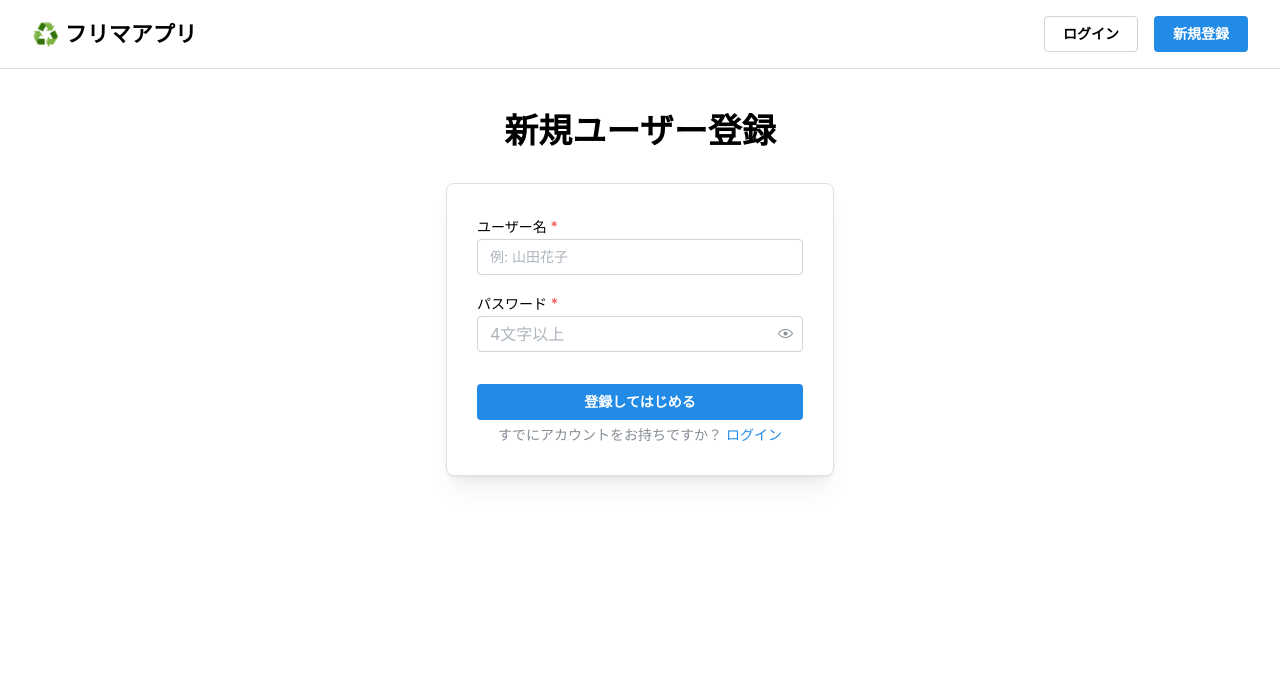
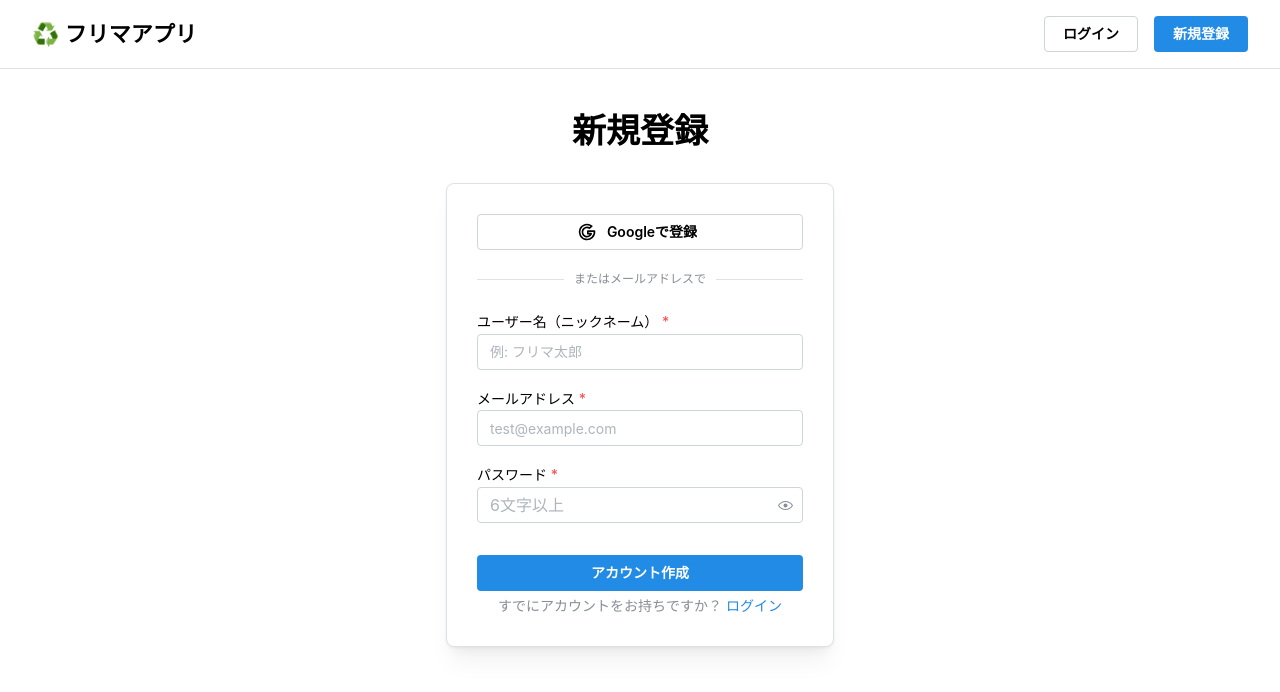
Before and after one commit to Nao-tktk/hackathon-frontend, a React (Vite) app in the folder my-app-hackathon/: page /register in a window 1280 px wide. Shown: the top 692 px of the page. Built offline with nearby package versions, Linux system fonts and the light colour scheme; no server answers.

Commit message:
adapt to socialLogin

```diff
--- a/my-app-hackathon/package.json
+++ b/my-app-hackathon/package.json
@@ -13,6 +13,7 @@
     "@mantine/core": "^8.3.10",
     "@mantine/hooks": "^8.3.10",
     "@tabler/icons-react": "^3.36.0",
+    "firebase": "^12.7.0",
     "react": "^19.2.0",
     "react-dom": "^19.2.0",
     "react-hook-form": "^7.68.0",
--- /dev/null
+++ b/my-app-hackathon/src/firebase.ts
@@ -0,0 +1,16 @@
+// src/firebase.ts
+import { initializeApp } from "firebase/app";
+import { getAuth } from "firebase/auth";
+
+// 環境変数から読み込む
+const firebaseConfig = {
+  apiKey: import.meta.env.VITE_FIREBASE_API_KEY,
+  authDomain: import.meta.env.VITE_FIREBASE_AUTH_DOMAIN,
+  projectId: import.meta.env.VITE_FIREBASE_PROJECT_ID,
+  storageBucket: import.meta.env.VITE_FIREBASE_STORAGE_BUCKET,
+  messagingSenderId: import.meta.env.VITE_FIREBASE_MESSAGING_SENDER_ID,
+  appId: import.meta.env.VITE_FIREBASE_APP_ID,
+};
+
+const app = initializeApp(firebaseConfig);
+export const auth = getAuth(app);
--- a/my-app-hackathon/src/pages/Login.tsx
+++ b/my-app-hackathon/src/pages/Login.tsx
@@ -9,62 +9,130 @@ import {
   Paper,
   Text,
   Anchor,
+  Divider,
 } from "@mantine/core";
+import { IconBrandGoogle } from "@tabler/icons-react"; // Googleアイコン
+
+// Firebase関連
+import { auth } from "../firebase";
+import {
+  signInWithPopup,
+  GoogleAuthProvider,
+  signInWithEmailAndPassword,
+  type User,
+} from "firebase/auth";
+import { FirebaseError } from "firebase/app";
 
 export const Login = () => {
-  const [name, setName] = useState("");
+  const [email, setEmail] = useState(""); // nameではなくemailに変更
   const [password, setPassword] = useState("");
   const navigate = useNavigate();
 
-  const handleLogin = async () => {
+  const syncWithBackend = async (firebaseUser: User) => {
     try {
-      // 1. バックエンドに送信
-      const res = await fetch("/api/login", {
-        // main.goに追加したパス
+      const res = await fetch("/api/social-login", {
         method: "POST",
         headers: { "Content-Type": "application/json" },
-        body: JSON.stringify({ name, password }),
+        body: JSON.stringify({
+          email: firebaseUser.email,
+          name: firebaseUser.displayName || "No Name",
+        }),
       });
 
-      if (!res.ok) throw new Error("ログイン失敗");
+      if (!res.ok) throw new Error("Backend Sync Failed");
 
       const data = await res.json();
 
-      // 2. 成功したらIDを保存 (localStorage)
       localStorage.setItem("user_id", String(data.id));
-      localStorage.setItem("user_name", name);
+      localStorage.setItem("user_name", data.name);
+      localStorage.setItem("firebase_uid", firebaseUser.uid);
 
       alert("ログインしました！");
-      navigate("/"); // トップへ戻る
+      navigate("/");
     } catch (error) {
-      alert("名前かパスワードが間違っています");
+      console.error(error);
+      alert("ログイン後のデータ同期に失敗しました");
+    }
+  };
+
+  // ■ Googleログインの処理
+  const handleGoogleLogin = async () => {
+    try {
+      const provider = new GoogleAuthProvider();
+      // ポップアップでGoogleログイン画面を出す
+      const result = await signInWithPopup(auth, provider);
+
+      // 成功したらバックエンドに報告
+      await syncWithBackend(result.user);
+    } catch (error) {
+      console.error(error);
+      alert("Googleログインに失敗しました");
+    }
+  };
+
+  // ■ メール/パスワードログインの処理 (Firebase使用)
+  const handleEmailLogin = async () => {
+    try {
+      const result = await signInWithEmailAndPassword(auth, email, password);
+      await syncWithBackend(result.user);
+    } catch (error) {
+      // error: any ではなく型アサーションを使用
+      console.error(error);
+      const e = error as FirebaseError;
+      if (e.code === "auth/invalid-credential") {
+        alert("メールアドレスかパスワードが間違っています");
+      } else {
+        alert("ログインエラーが発生しました");
+      }
     }
   };
 
   return (
     <Container size={420} my={40}>
       <Title ta="center">ログイン</Title>
+
       <Paper withBorder shadow="md" p={30} mt={30} radius="md">
+        {/* ▼ Googleログインボタン ▼ */}
+        <Button
+          fullWidth
+          variant="default"
+          color="gray"
+          leftSection={<IconBrandGoogle size={20} />}
+          onClick={handleGoogleLogin}
+          mb="md"
+        >
+          Googleでログイン
+        </Button>
+
+        <Divider
+          label="またはメールアドレスで"
+          labelPosition="center"
+          my="lg"
+        />
+
         <TextInput
-          label="ユーザー名"
-          placeholder="テスト太郎"
+          label="メールアドレス"
+          placeholder="test@example.com"
           required
-          value={name}
-          onChange={(e) => setName(e.target.value)}
+          value={email}
+          onChange={(e) => setEmail(e.target.value)}
         />
         <PasswordInput
           label="パスワード"
-          placeholder="pass1234"
+          placeholder="********"
           required
           mt="md"
           value={password}
           onChange={(e) => setPassword(e.target.value)}
         />
-        <Button fullWidth mt="xl" onClick={handleLogin}>
+
+        <Button fullWidth mt="xl" onClick={handleEmailLogin}>
           ログインする
         </Button>
+
         <Text c="dimmed" size="sm" ta="center" mt={5}>
           まだ登録していませんか？{" "}
+          {/* 新規登録ページもFirebase対応にする必要がありますが、一旦リンクはそのまま */}
           <Anchor href="/register" size="sm">
             新規登録
           </Anchor>
--- a/my-app-hackathon/src/pages/Register.tsx
+++ b/my-app-hackathon/src/pages/Register.tsx
@@ -9,68 +9,159 @@ import {
   Paper,
   Text,
   Anchor,
+  Divider,
 } from "@mantine/core";
+import { IconBrandGoogle } from "@tabler/icons-react";
+
+// Firebase関連
+import { auth } from "../firebase";
+import {
+  signInWithPopup,
+  GoogleAuthProvider,
+  createUserWithEmailAndPassword, // 👈 新規作成用関数
+  updateProfile, // 👈 名前保存用関数
+  type User, // 👈 'type' を付けてインポート
+} from "firebase/auth";
+import { FirebaseError } from "firebase/app";
 
 export const Register = () => {
   const [name, setName] = useState("");
+  const [email, setEmail] = useState("");
   const [password, setPassword] = useState("");
   const navigate = useNavigate();
 
-  const handleRegister = async () => {
+  // ■ 共通処理: バックエンドと同期をとる関数
+  // Firebaseで認証した後、自前のDBにも「この人が来たよ」と登録してIDをもらう
+  const syncWithBackend = async (firebaseUser: User) => {
     try {
-      // 1. バックエンドの登録API (/api/register) を叩く
-      const res = await fetch("/api/register", {
+      // ログインも登録も /api/social-login で統一して処理できます
+      // (DBになければ作り、あればIDを返す仕組みになっているため)
+      const res = await fetch("/api/social-login", {
         method: "POST",
         headers: { "Content-Type": "application/json" },
-        body: JSON.stringify({ name, password }),
+        body: JSON.stringify({
+          email: firebaseUser.email,
+          name: firebaseUser.displayName || name || "No Name",
+        }),
       });
 
-      if (!res.ok) {
-        const errorText = await res.text(); // サーバーが送ってきた生のエラー文
-        throw new Error(errorText || "登録に失敗しました");
-      }
+      if (!res.ok) throw new Error("Backend Sync Failed");
 
       const data = await res.json();
 
-      // 2. 成功したら、そのままログイン状態にする (IDと名前を保存)
+      // アプリ内で使うデータを保存
       localStorage.setItem("user_id", String(data.id));
-      localStorage.setItem("user_name", name);
+      localStorage.setItem("user_name", data.name);
+      localStorage.setItem("firebase_uid", firebaseUser.uid);
 
       alert("登録しました！");
-      navigate("/"); // トップページへ移動
-      window.location.reload(); // ヘッダーを更新するためにリロード
+      navigate("/");
+      // window.location.reload(); // 必要であれば
     } catch (error) {
-      // errorがError型かどうかのチェックを入れて安全にメッセージを表示
-      if (error instanceof Error) {
-        alert(error.message);
+      console.error(error);
+      alert("登録後のデータ同期に失敗しました");
+    }
+  };
+
+  // ■ Googleで登録
+  const handleGoogleRegister = async () => {
+    try {
+      const provider = new GoogleAuthProvider();
+      const result = await signInWithPopup(auth, provider);
+      await syncWithBackend(result.user);
+    } catch (error) {
+      console.error(error);
+      alert("Google登録に失敗しました");
+    }
+  };
+
+  // ■ メールアドレスで新規登録
+  const handleEmailRegister = async () => {
+    if (!name) {
+      alert("名前を入力してください");
+      return;
+    }
+    try {
+      // 1. Firebaseでユーザー作成 (メールとパスワード)
+      const result = await createUserWithEmailAndPassword(
+        auth,
+        email,
+        password
+      );
+
+      // 2. Firebase上のプロフィール(名前)を更新
+      // (メール登録だけだと名前が空っぽなので、ここで設定しておく)
+      await updateProfile(result.user, {
+        displayName: name,
+      });
+
+      // 3. バックエンドに同期
+      await syncWithBackend(result.user);
+    } catch (error) {
+      console.error(error);
+      // 型アサーションを使って安全にエラーコードを読む
+      const e = error as FirebaseError;
+
+      if (e.code === "auth/email-already-in-use") {
+        alert("このメールアドレスは既に登録されています");
+      } else if (e.code === "auth/weak-password") {
+        alert("パスワードが弱すぎます（6文字以上にしてください）");
       } else {
-        alert("エラーが発生しました");
+        alert("登録エラーが発生しました: " + e.message);
       }
     }
   };
 
   return (
     <Container size={420} my={40}>
-      <Title ta="center">新規ユーザー登録</Title>
+      <Title ta="center">新規登録</Title>
+
       <Paper withBorder shadow="md" p={30} mt={30} radius="md">
+        <Button
+          fullWidth
+          variant="default"
+          color="gray"
+          leftSection={<IconBrandGoogle size={20} />}
+          onClick={handleGoogleRegister}
+          mb="md"
+        >
+          Googleで登録
+        </Button>
+
+        <Divider
+          label="またはメールアドレスで"
+          labelPosition="center"
+          my="lg"
+        />
+
         <TextInput
-          label="ユーザー名"
-          placeholder="例: 山田花子"
+          label="ユーザー名（ニックネーム）"
+          placeholder="例: フリマ太郎"
           required
           value={name}
           onChange={(e) => setName(e.target.value)}
+          mb="md"
         />
+
+        <TextInput
+          label="メールアドレス"
+          placeholder="test@example.com"
+          required
+          value={email}
+          onChange={(e) => setEmail(e.target.value)}
+        />
+
         <PasswordInput
           label="パスワード"
-          placeholder="4文字以上"
+          placeholder="6文字以上"
           required
           mt="md"
           value={password}
           onChange={(e) => setPassword(e.target.value)}
         />
 
-        <Button fullWidth mt="xl" onClick={handleRegister}>
-          登録してはじめる
+        <Button fullWidth mt="xl" onClick={handleEmailRegister}>
+          アカウント作成
         </Button>
 
         <Text c="dimmed" size="sm" ta="center" mt={5}>
```
Also changed, not shown: 1 other file (tests, documents, lock files or other folders).
